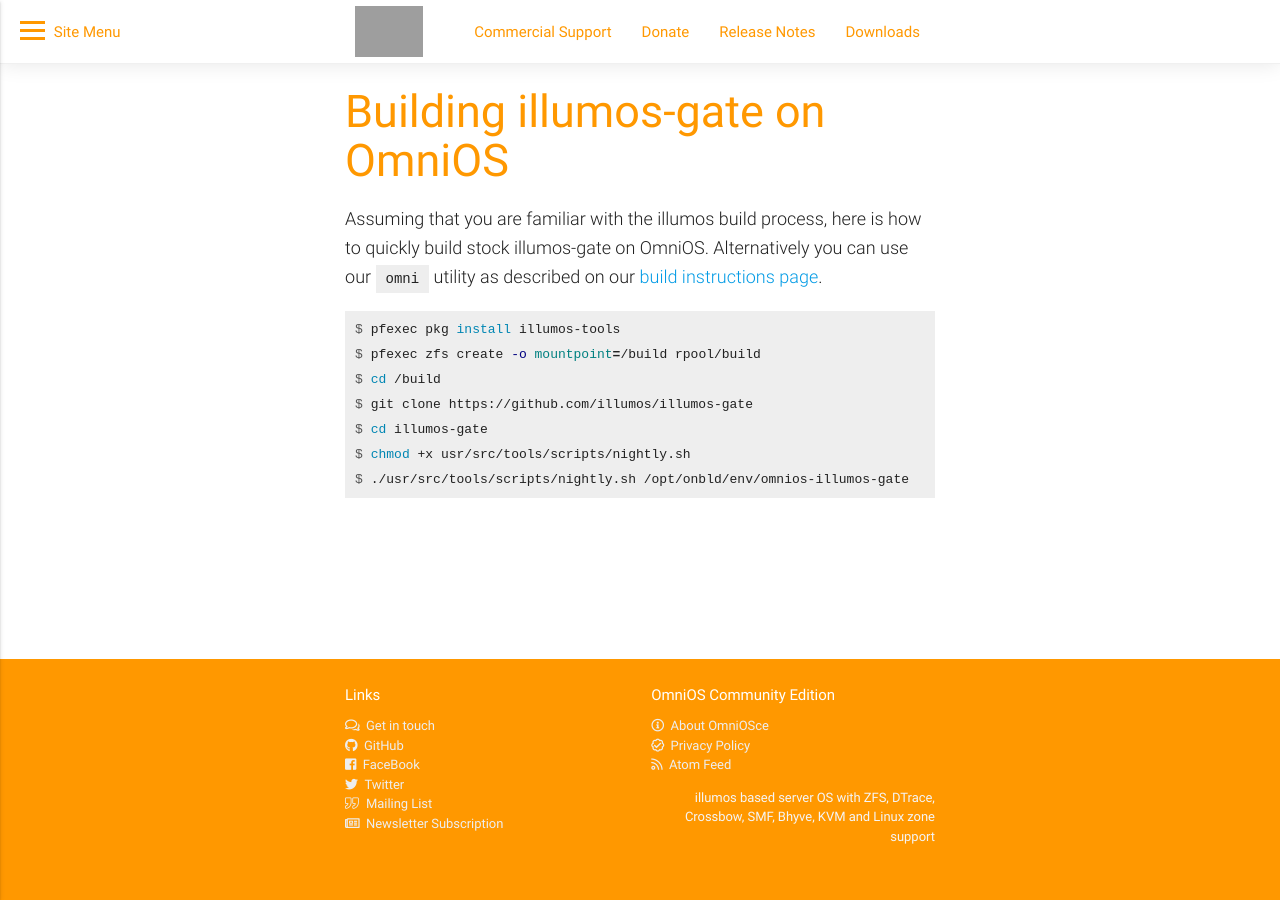
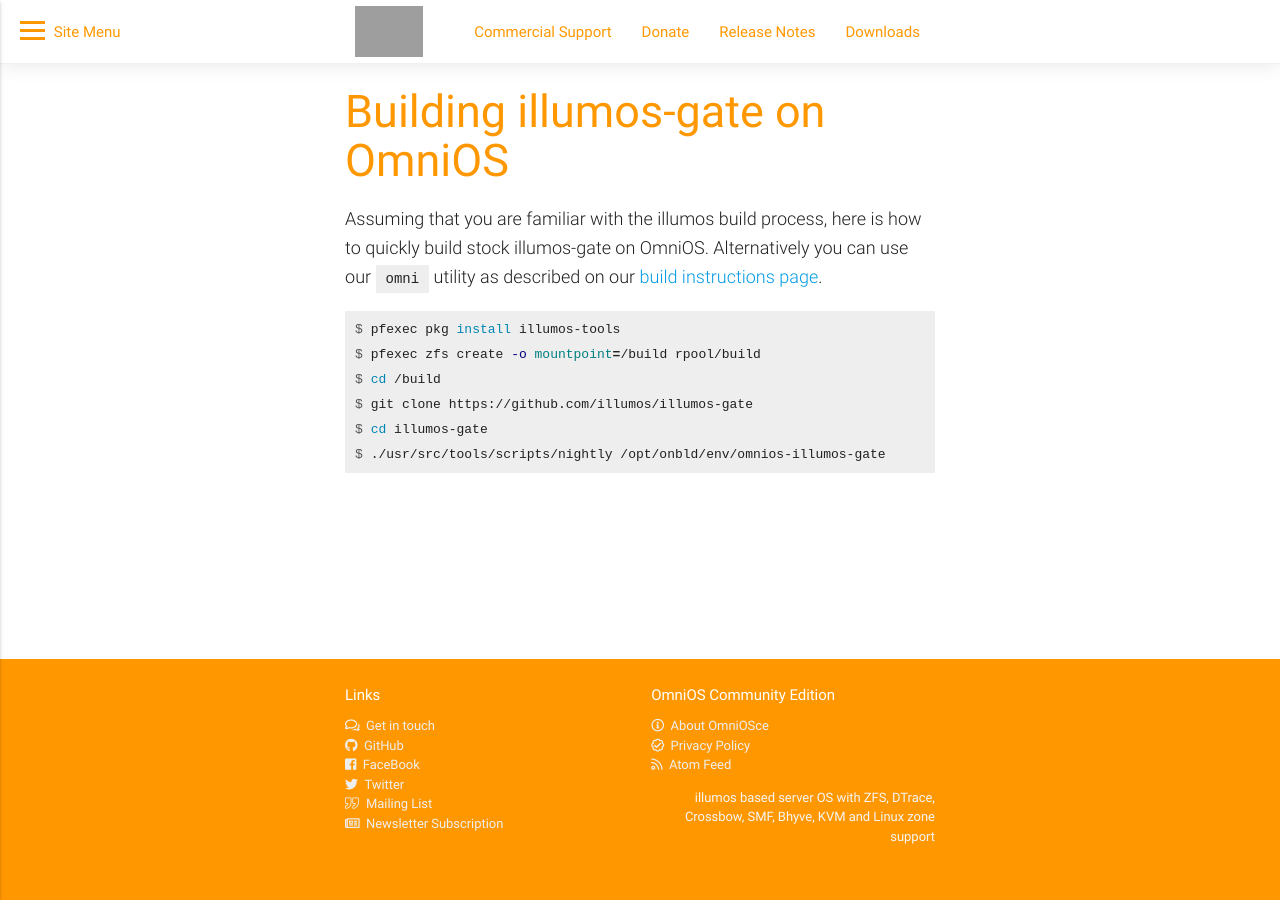
Before and after one commit to omniosorg/omniosorg.github.io, a Jekyll site: the page built from _docs/dev/gate.md, in a window 1280 px wide. Built offline with Jekyll 4.4.1, drawn with Linux system fonts in a browser that asks for light colours; comment, search, counter and statistics services are not loaded; grey boxes are pictures that could not be loaded.

Commit message:
Update gate build page following changes in gate

````diff
--- a/_docs/dev/gate.md
+++ b/_docs/dev/gate.md
@@ -17,6 +17,5 @@
 $ cd /build
 $ git clone https://github.com/illumos/illumos-gate
 $ cd illumos-gate
-$ chmod +x usr/src/tools/scripts/nightly.sh
-$ ./usr/src/tools/scripts/nightly.sh /opt/onbld/env/omnios-illumos-gate
+$ ./usr/src/tools/scripts/nightly /opt/onbld/env/omnios-illumos-gate
 ```
````
